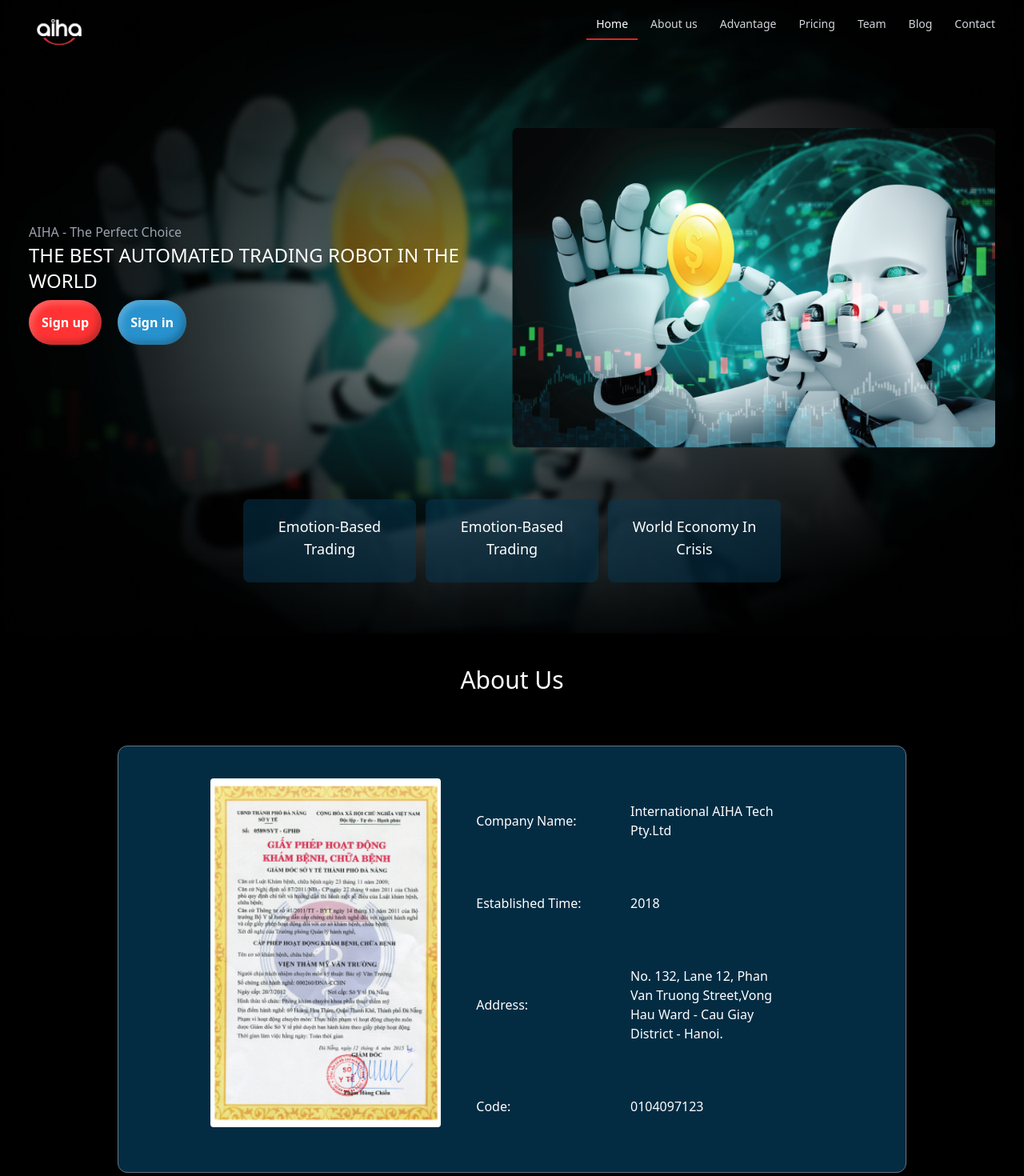
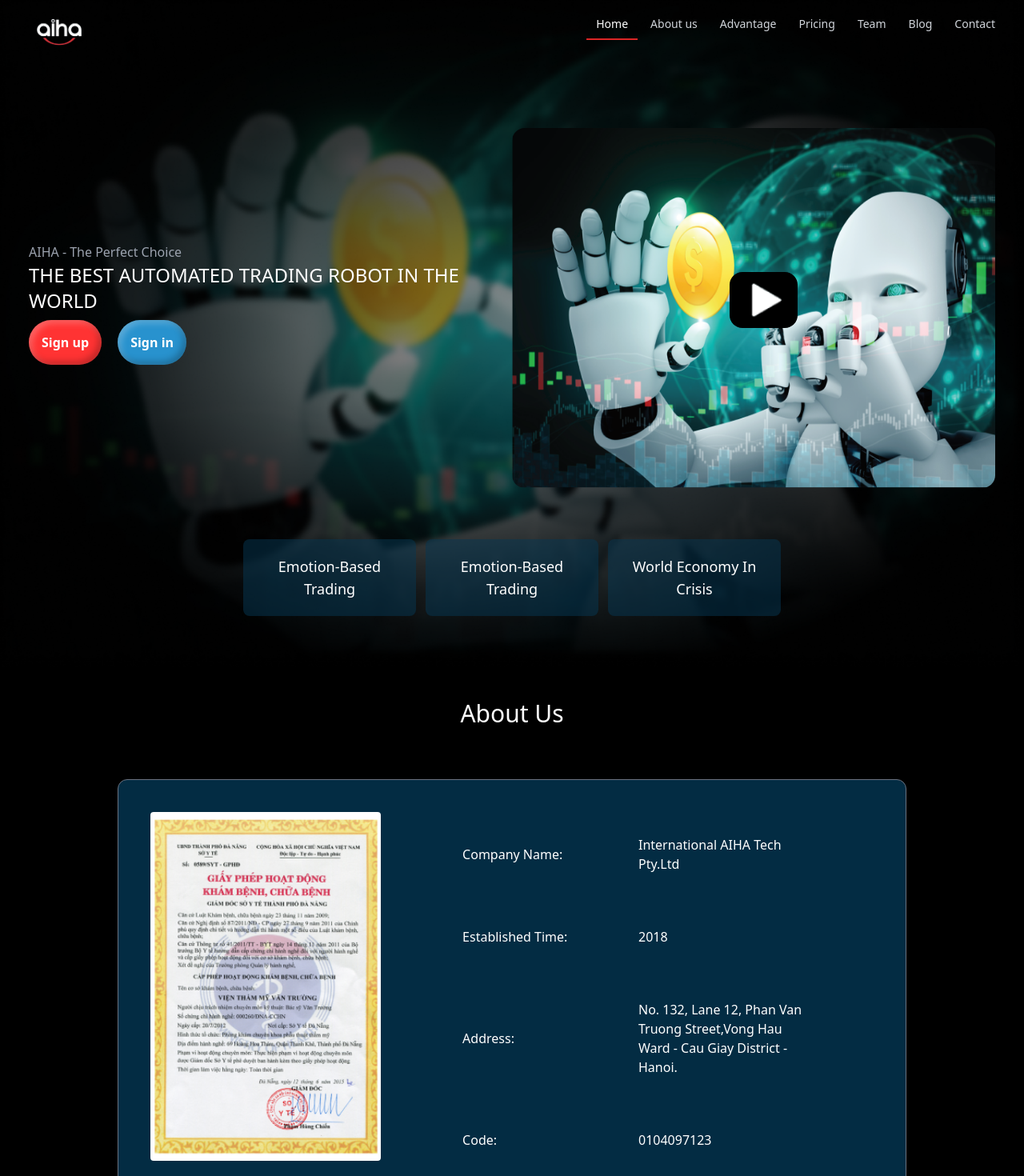
Before and after one commit to TvMMMM/AihaUI, a React (Create React App) app: page / in a window 1280 px wide. Shown: the top 1470 px of the page at 80% size. Built offline with nearby package versions, Linux system fonts and the light colour scheme.

Commit message:
fix responsive + transition video

```diff
--- a/src/components/AboutUs.js
+++ b/src/components/AboutUs.js
@@ -10,9 +10,9 @@
                     <h1 class="sm:text-3xl text-3xl font-medium title-font mb-4 text-white">About Us</h1>
                     </div>
                     <div className="lg:w-4/5 border border-gray-500 bg-sky-800/50 py-10 px-5  mx-auto flex flex-wrap items-center rounded-xl">
-                        <div className="lg:w-4/5 mx-auto flex flex-wrap md:justify-between sm:justify-center xs:justify-center">
-                        <img alt="certificate" className="lg:w-72 md:w-64 sm:w-60 xs:w-56 lg:h-auto object-cover object-center rounded mb-4" src={certificate} />
-                        <div className=" md:w-1/2 grid items-center grid-cols-2 gap-2 text-left mx-auto">
+                        <div className="mx-auto flex flex-wrap md:justify-between sm:justify-center xs:justify-center">
+                        <img alt="certificate" className="lg:w-72 lg:ml-5 md:w-64 sm:w-60 xs:w-60 lg:h-auto object-cover object-center rounded mb-4" src={certificate} />
+                        <div className=" md:w-1/2 grid items-center grid-cols-2 gap-2 px-5 text-left mx-auto">
                             <div>
                                 <p className="leading-relaxed font-medium">Company Name:</p>
                             </div>
--- a/src/components/Advantage.js
+++ b/src/components/Advantage.js
@@ -2,28 +2,28 @@
 
 export default function Advantage(){
     return (
-        <div className="container mx-auto px-2 py-12 sm:px-6 lg:px-6">
+        <div className="container mx-auto px-2 py-12 sm:px-2 lg:px-6">
             <div class="flex flex-col text-center w-full mb-12">
                 <h1 class="sm:text-2xl text-3xl font-medium title-font mb-4 text-white">Advantages</h1>
             </div>
             <div className="flex flex-wrap tracking-tighter justify-center gap-5">
-                <div className="bg-color lg:w-1/4 lg:h-56 md:w-1/3 md:h-60 sm:w-1/2 sm:h-60  mx-1 p-4 rounded-lg">
+                <div className="bg-color lg:w-1/4 lg:h-56 md:w-1/3 md:h-60 sm:w-60 sm:h-60  mx-1 p-4 rounded-lg">
                     <h2 className=" text-lg text-white font-medium title-font mb-2">Various Support Instruments</h2>
                     <p className="leading-relaxed text-lg font-light text-slate-400">Use advanced technical indicators including RSI, EMA, Bollinger Band, Stoch, StochRSI, Ichimoku, ADX, MFI,... </p>
                 </div>
-                <div className="bg-color lg:w-1/4 lg:h-56 md:w-1/3 md:h-60 sm:w-1/2 sm:h-60 mx-1 p-4 rounded-lg">
+                <div className="bg-color lg:w-1/4 lg:h-56 md:w-1/3 md:h-60 sm:w-60 sm:h-60 mx-1 p-4 rounded-lg">
                     <h2 className=" text-lg text-white font-medium title-font mb-2">Various Trading Strategies</h2>
                     <p className="leading-relaxed text-lg font-light text-slate-400 ">Provide a variety of strategies to support traders such as Trailing Stop, DCA, Reversal Trading... </p>
                 </div>
-                <div className="bg-color lg:w-1/4 lg:h-56 md:w-1/3 md:h-60 sm:w-1/2 sm:h-60 mx-1 p-4 rounded-lg">
+                <div className="bg-color lg:w-1/4 lg:h-56 md:w-1/3 md:h-60 sm:w-60 sm:h-60 mx-1 p-4 rounded-lg">
                     <h2 className=" text-lg text-white font-medium title-font mb-2">Absolute safety</h2>
                     <p className="leading-relaxed text-lg font-light text-slate-400 ">Commitment to not cause any problems with the account as well as the trader's information. </p>
                 </div>
-                <div className="bg-color lg:w-1/4 lg:h-56 md:w-1/3 md:h-60 sm:w-1/2 sm:h-60 mx-1 p-4 rounded-lg">
+                <div className="bg-color lg:w-1/4 lg:h-56 md:w-1/3 md:h-60 sm:w-60 sm:h-60 mx-1 p-4 rounded-lg">
                     <h2 className=" text-lg text-white font-medium title-font mb-2">Continuous Automated Trading</h2>
                     <p className="leading-relaxed text-lg font-light text-slate-400">Save time and improve your ability to trade profitably as the software will analyze and trade continuously. </p>
                 </div>
-                <div className="bg-color lg:w-1/4 lg:h-56 md:w-1/3 md:h-60 sm:w-1/2 sm:h-60 mx-1 p-4 rounded-lg">
+                <div className="bg-color lg:w-1/4 lg:h-56 md:w-1/3 md:h-60 sm:w-60 sm:h-60 mx-1 p-4 rounded-lg">
                     <h2 className=" text-lg text-white font-medium title-font mb-2">Easy Using Interface</h2>
                     <p className="leading-relaxed text-lg font-light text-slate-400">The interface is suitable for both professional traders and newbies. </p>
                 </div>
--- a/src/components/Banner.js
+++ b/src/components/Banner.js
@@ -1,5 +1,7 @@
 import React from "react";
 import video from "../img/img-ytb.png"
+import btnplay from "../img/btnplay.png"
+
 import "../css/Header.css";
 
 export default function Banner() {
@@ -19,24 +21,27 @@
                             </button>
                         </div>
                         </div>
-                        <div className="lg:w-1/2 md:w-auto">
+                        <div className="relative video flex m-auto lg:w-1/2 md:w-auto ">
                             <img
-                                className=" w-fit"
-                                style={{height:"400px"}}
+                                className="rounded-2xl"
+                                style={{width:"768px", height:"450px"}}
                                 src={video}
                                 alt="Banner"
                             />
+                        <div className="absolute play">
+                            <img className="rounded-2xl" src={btnplay} style={{width:"85px", height:"70px"}} alt="Play"/>
+                        </div>
                         </div>
                     </div>
                     <div className='flex flex-wrap mx-auto text-center lg:justify-center md:justify-center sm:justify-center xs:justify-center m-4 py-2 gap-3'>
                         <div className="bg-color p-5 rounded-lg">
-                            <h2 className="md:w-44 sm:w-44 xs:w-52 text-lg text-white font-medium title-font mb-2">Emotion-Based Trading</h2>
+                            <h2 className="md:w-44 sm:w-44 xs:w-52 text-lg text-white font-medium title-font">Emotion-Based Trading</h2>
                         </div>
                         <div className=" bg-color p-5 rounded-lg">
-                            <h2 className="md:w-44 sm:w-44 xs:w-52 text-lg text-white font-medium title-font mb-2">Emotion-Based Trading</h2>
+                            <h2 className="md:w-44 sm:w-44 xs:w-52 text-lg text-white font-medium title-font">Emotion-Based Trading</h2>
                         </div>
                         <div className="bg-color p-5 rounded-lg">
-                            <h2 className="md:w-44 sm:w-44 xs:w-52  text-lg text-white font-medium title-font mb-2">World Economy In Crisis</h2>
+                            <h2 className="md:w-44 sm:w-44 xs:w-52  text-lg text-white font-medium title-font">World Economy In Crisis</h2>
                         </div>
                     </div>
                     </section>
--- a/src/components/Header.js
+++ b/src/components/Header.js
@@ -21,7 +21,7 @@
     <Disclosure as="nav">
       {({ open }) => (
         <>
-            <div className="container mx-auto px-1 sm:px-2 lg:px-6">
+            <div className="container mx-auto px-2 sm:px-2 lg:px-6">
             <div className="relative flex items-center justify-between h-20">
               <div className="absolute inset-y-0 left-0 flex items-center md:hidden">
                 <Disclosure.Button className="inline-flex items-center justify-center p-2 rounded-md text-gray-400 hover:text-white hover:bg-gray-700 focus:outline-none focus:ring-2 focus:ring-inset focus:ring-white">
--- a/src/css/Main.css
+++ b/src/css/Main.css
@@ -19,8 +19,14 @@
     0px 6px 16px rgba(49, 28, 211, 0.388);
 }
 
-/* .advantage {
-  display: flex;
-  flex-wrap: wrap;
-  justify-content: center !important;
-} */
+.play {
+  top: 40%;
+  left: 45%;
+}
+
+.video:hover {
+  transition-property: all;
+  transition-timing-function: cubic-bezier(0.4, 0, 0.2, 1);
+  transition-duration: 500ms;
+  transform: scale(1.1);
+}
```
Also changed, not shown: src/img/btn-play.png (deleted), src/img/btnplay.png (added).
